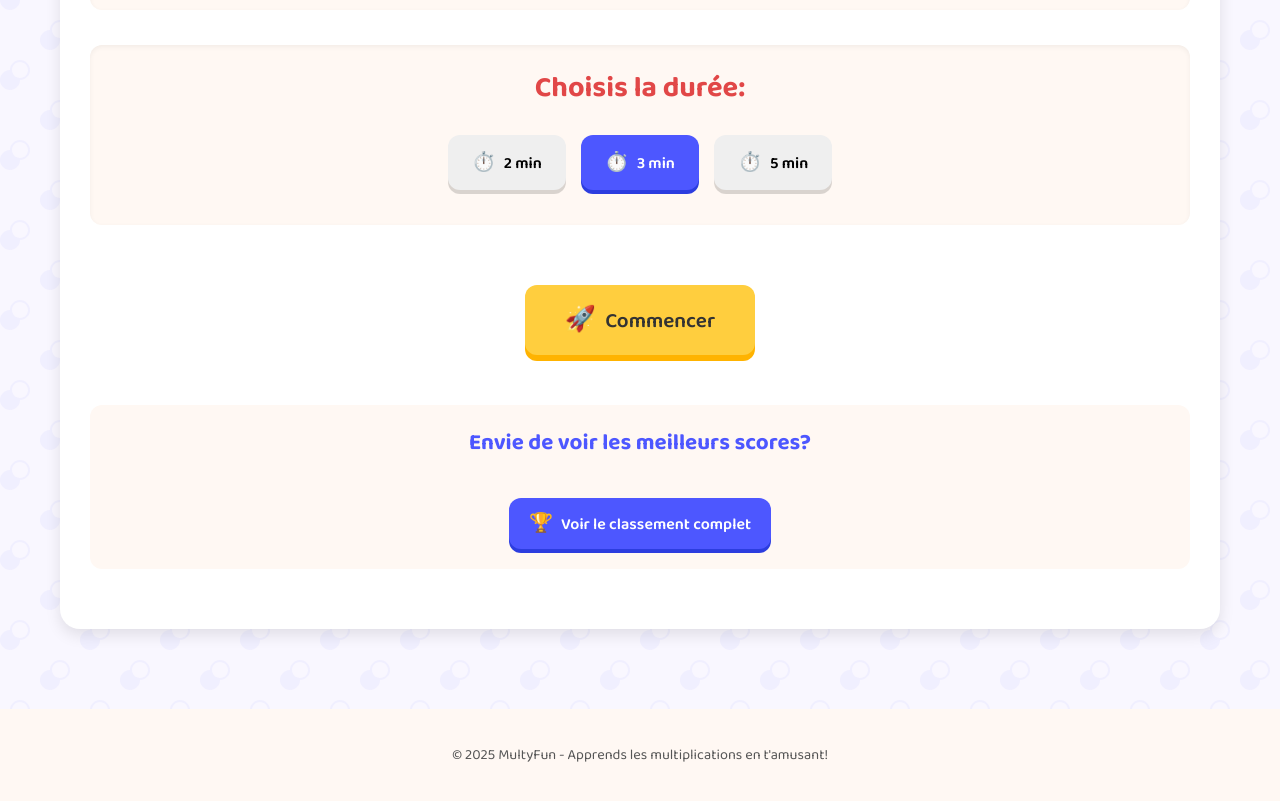
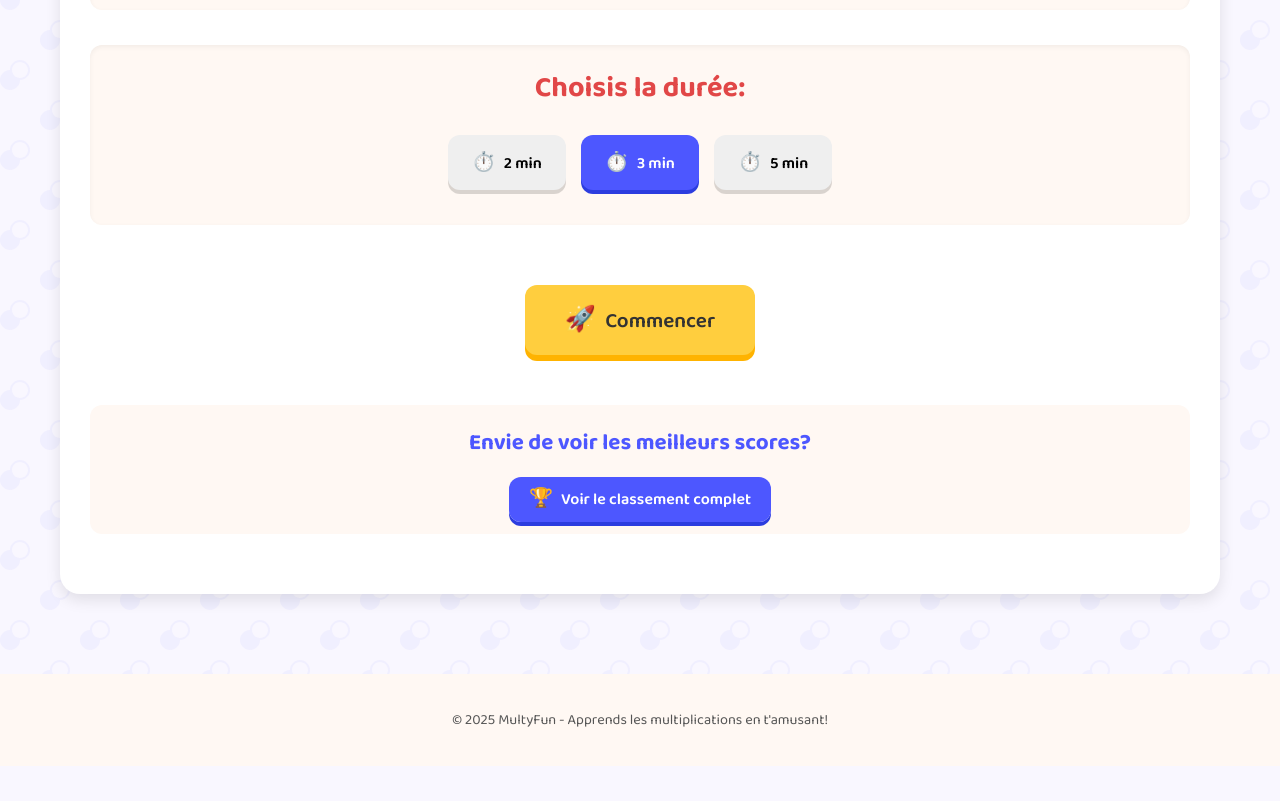
Before and after one commit to fpassaniti/jeu-grille-multiplications, a SvelteKit app: page /play in a window 1280 px wide. Shown: the part 580-1381 px from the top of the page. After the commit the page ends 1346 px from the top, so only its background shows below. Built offline with nearby package versions, Linux system fonts and the light colour scheme.

Commit message:
replace all goto

```diff
--- a/src/routes/play/+page.svelte
+++ b/src/routes/play/+page.svelte
@@ -370,16 +370,6 @@
     goto('/dashboard');
   }
 
-  // Fonction pour aller au tableau de bord
-  function goToDashboard() {
-    goto('/dashboard');
-  }
-
-  // Navigation vers la page leaderboard
-  function goToLeaderboard() {
-    goto('/leaderboard');
-  }
-
   // Fonction pour redémarrer le jeu
   function restartGame() {
     scoreSaved = false;
@@ -538,9 +528,9 @@
 
       <div class="leaderboard-link-section">
         <h3>Envie de voir les meilleurs scores?</h3>
-        <button class="leaderboard-link" on:click={goToLeaderboard}>
+        <a href="/leaderboard" class="button leaderboard-link">
           <span class="emoji">🏆</span> Voir le classement complet
-        </button>
+        </a>
       </div>
     </div>
   {:else if gameState === 'playing'}
@@ -725,9 +715,9 @@
         </button>
 
         {#if isLoggedIn && scoreSaved}
-          <button class="dashboard-button" on:click={goToDashboard}>
+          <a href="/dashboard" class="button dashboard-button">
             <span class="emoji">📊</span> Tableau de bord
-          </button>
+          </a>
         {/if}
       </div>
     </div>
```
